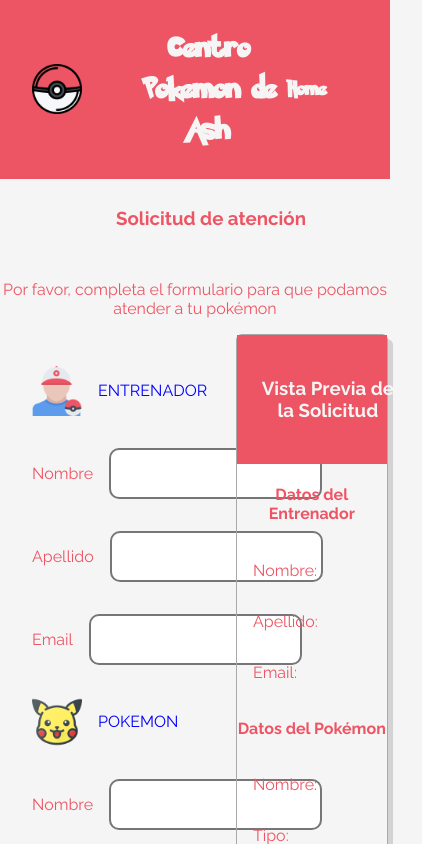
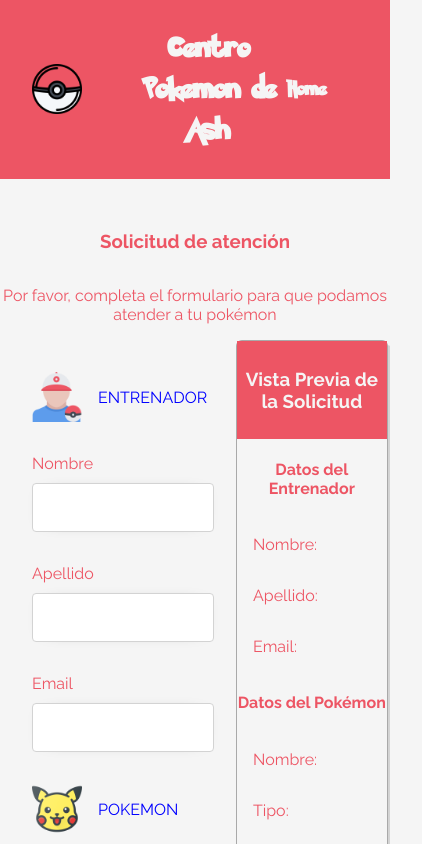
Before and after one commit to melognator/project-ash, a React app: page /formularioIngreso in a window 390 px wide. Shown: the top 844 px of the page, 422 px wide, since content can reach past the window. Built offline with nearby package versions, Linux system fonts and the light colour scheme; the HTML template or start-up script is replaced by a standard one.

Commit message:
Agrengando estilos al form

```diff
--- a/src/App.css
+++ b/src/App.css
@@ -149,7 +149,6 @@
   display: flex;
   flex-direction: column;
   justify-content: center;
-  height: 100%;
   padding-bottom: 3rem;
   margin-top: 2rem;
 }
@@ -162,23 +161,22 @@
   width: 100%;
 }
 
-.input-contenedor input {
+/* .input-contenedor input {
   padding: 1rem;
   width: 300px;
   border-radius: 10px;
   border-style: solid;
   margin-left: 1rem;
-}
+} */
 
 .formulario-ingreso .cuerpo-formulario {
   display: flex;
   flex-direction: row;
-  height: 90%;
 }
 
 .formulario-ingreso h3 {
   width: 100%;
-  padding: 1rem;
+
 }
 
 .detalle-formulario {
--- a/src/components/Formulario/Detalle.jsx
+++ b/src/components/Formulario/Detalle.jsx
@@ -8,7 +8,7 @@
  * @module Detalle
 */
 
-import React, { useContext } from "react";
+import { useContext } from "react";
 import { FormContext } from "../../context/ContextoFormulario";
 
 const Detalle = () => {
--- a/src/components/Formulario/Formulario.jsx
+++ b/src/components/Formulario/Formulario.jsx
@@ -8,7 +8,7 @@
  * <Formulario />
  */
 
-import React from "react";
+
 import { Link } from "react-router-dom";
 import pokebola from "../../assets/pokebola.png";
 import entrenador from "../../assets/entrenador.png";
--- a/src/components/Input/Input.jsx
+++ b/src/components/Input/Input.jsx
@@ -7,8 +7,9 @@
  *
  */
 
-import React, { useContext, useState } from "react";
+import { useContext, useState } from "react";
 import { FormContext, updateEntrenador, updatePokemon } from "../../context/ContextoFormulario";
+import "./InputStyles.css";
 
 /**
  *
--- /dev/null
+++ b/src/components/Input/InputStyles.css
@@ -0,0 +1,36 @@
+.input-contenedor input {
+  text-decoration: none;
+  font-size: 1.25rem;
+  padding: 0.75rem;
+  outline: none;
+  border: 1.5px solid lightgrey;
+  border-radius: 4px;
+  cursor: pointer;
+  width: calc(100% - 10rem);
+  transition: all 0.3s cubic-bezier(0.19, 1, 0.22, 1);
+  box-shadow: 0px 0px 20px -18px;
+}
+.input-contenedor input:hover {
+  border: 1.5px solid rgb(0, 0, 0);
+  box-shadow: 0px 0px 20px -17px;
+}
+
+.input-contenedor input:active {
+  transform: scale(0.95);
+}
+
+.input-contenedor input:focus {
+  border: 1.5px solid grey;
+}
+@media (max-width: 1000px){
+    .input-contenedor{
+        flex-direction: column;
+        align-items: flex-start !important;
+    }
+    .input-contenedor input {
+        width: 100%
+    }
+    .input-contenedor label{
+        margin-bottom: 10px;
+    }
+}
```
Also changed, not shown: src/components/Formulario/FormularioStyles.css (added).
